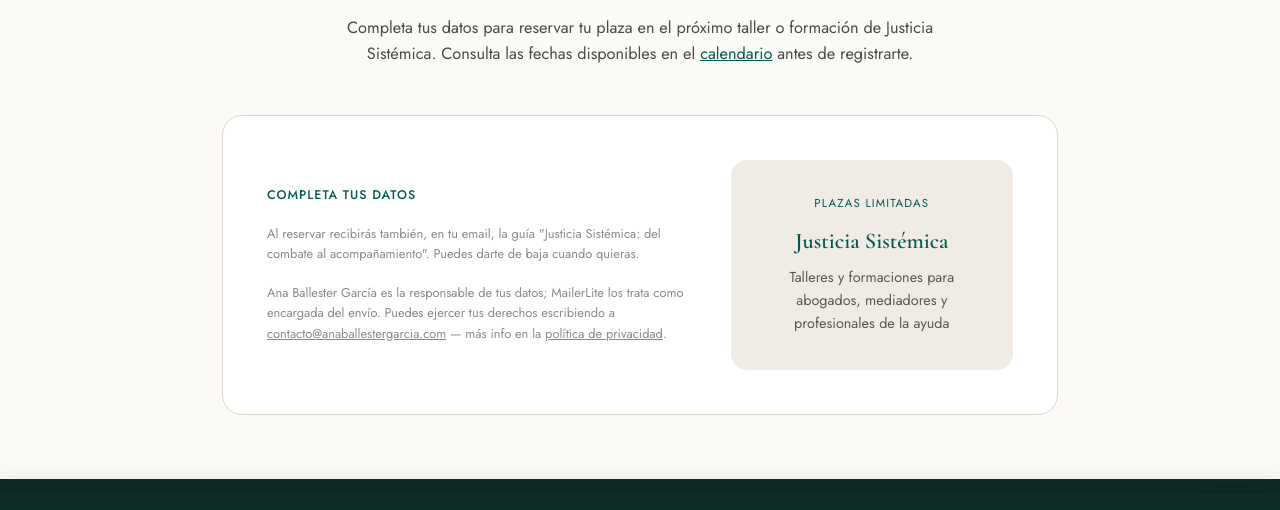
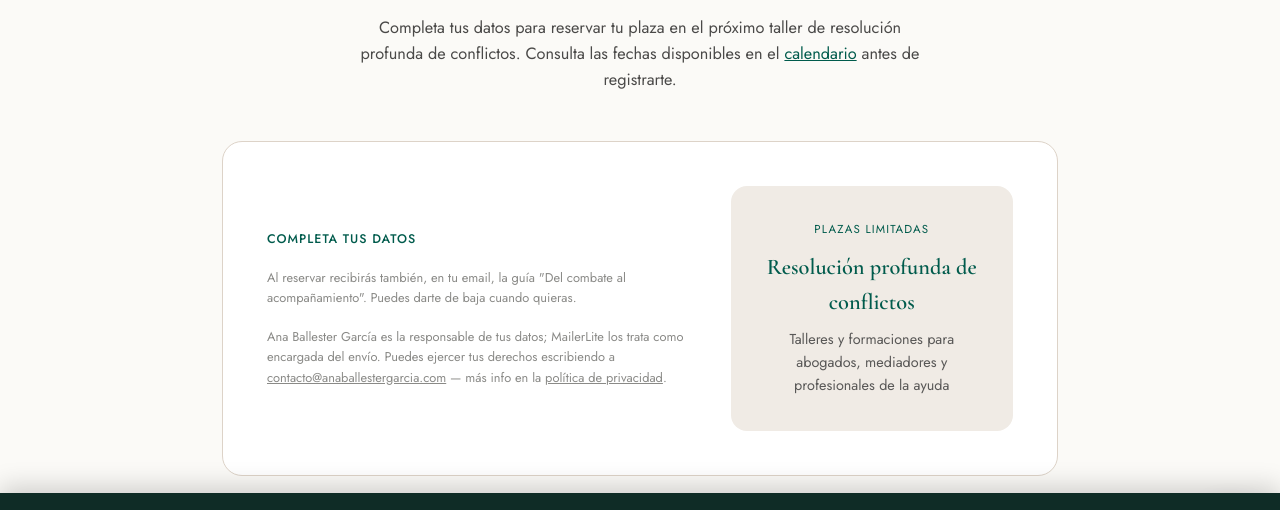
Before and after one commit to Anaballestergarcia/mediacion-ballester, a plain HTML site: page reserva-taller.html in a window 1280 px wide. Shown: the part 223-733 px from the top of the page. Drawn offline with nearby package versions, Linux system fonts and the light colour scheme.

Commit message:
Add files via upload

```diff
--- a/reserva-taller.html
+++ b/reserva-taller.html
@@ -4,7 +4,7 @@
 <meta charset="UTF-8">
 <meta name="viewport" content="width=device-width, initial-scale=1.0">
 <title>Reserva tu plaza | Ana Ballester García</title>
-<meta name="description" content="Reserva tu plaza en los próximos talleres y formaciones de Justicia Sistémica de Ana Ballester García.">
+<meta name="description" content="Reserva tu plaza en los próximos talleres de resolución profunda de conflictos con mirada sistémica de Ana Ballester García.">
 <link rel="preconnect" href="https://fonts.googleapis.com">
 <link rel="preconnect" href="https://fonts.gstatic.com" crossorigin>
 <link href="https://fonts.googleapis.com/css2?family=Cormorant+Garamond:ital,wght@0,400;0,500;0,600;1,400&family=Jost:wght@300;400;500;600&display=swap" rel="stylesheet">
@@ -225,18 +225,18 @@
   <div class="wrap" style="max-width:900px;">
     <div class="eyebrow" style="text-align:center;">TALLERES Y FORMACIONES</div>
     <h1 style="text-align:center; font-size:clamp(2rem,4vw,2.8rem); margin-bottom:18px;">Reserva tu plaza</h1>
-    <p style="text-align:center; max-width:60ch; margin:0 auto; color:#4a4948; font-size:1.02rem;">Completa tus datos para reservar tu plaza en el próximo taller o formación de Justicia Sistémica. Consulta las fechas disponibles en el <a href="calendario.html" style="color:var(--verde); text-decoration:underline;" target="_blank" rel="noopener">calendario</a> antes de registrarte.</p>
+    <p style="text-align:center; max-width:60ch; margin:0 auto; color:#4a4948; font-size:1.02rem;">Completa tus datos para reservar tu plaza en el próximo taller de resolución profunda de conflictos. Consulta las fechas disponibles en el <a href="calendario.html" style="color:var(--verde); text-decoration:underline;" target="_blank" rel="noopener">calendario</a> antes de registrarte.</p>
 
     <div class="leadmagnet" style="margin-top:48px;">
       <div>
         <div class="eyebrow">COMPLETA TUS DATOS</div>
         <div class="ml-embedded" data-form="gDpb4h"></div>
-        <p class="lm-note">Al reservar recibirás también, en tu email, la guía "Justicia Sistémica: del combate al acompañamiento". Puedes darte de baja cuando quieras.</p>
+        <p class="lm-note">Al reservar recibirás también, en tu email, la guía "Del combate al acompañamiento". Puedes darte de baja cuando quieras.</p>
         <p style="margin-top:18px; font-size:0.8rem; color:#8a8a87;">Ana Ballester García es la responsable de tus datos; MailerLite los trata como encargada del envío. Puedes ejercer tus derechos escribiendo a <a href="mailto:contacto@anaballestergarcia.com" style="text-decoration:underline;">contacto@anaballestergarcia.com</a> — más info en la <a href="legal/privacidad.html" style="text-decoration:underline;">política de privacidad</a>.</p>
       </div>
       <div class="lm-card">
         <div class="tag">PLAZAS LIMITADAS</div>
-        <h4>Justicia Sistémica</h4>
+        <h4>Resolución profunda de conflictos</h4>
         <p style="margin-top:8px; font-size:0.9rem;">Talleres y formaciones para abogados, mediadores y profesionales de la ayuda</p>
       </div>
     </div>
```
Also changed, not shown: calendario.html (+8 -8 lines).
